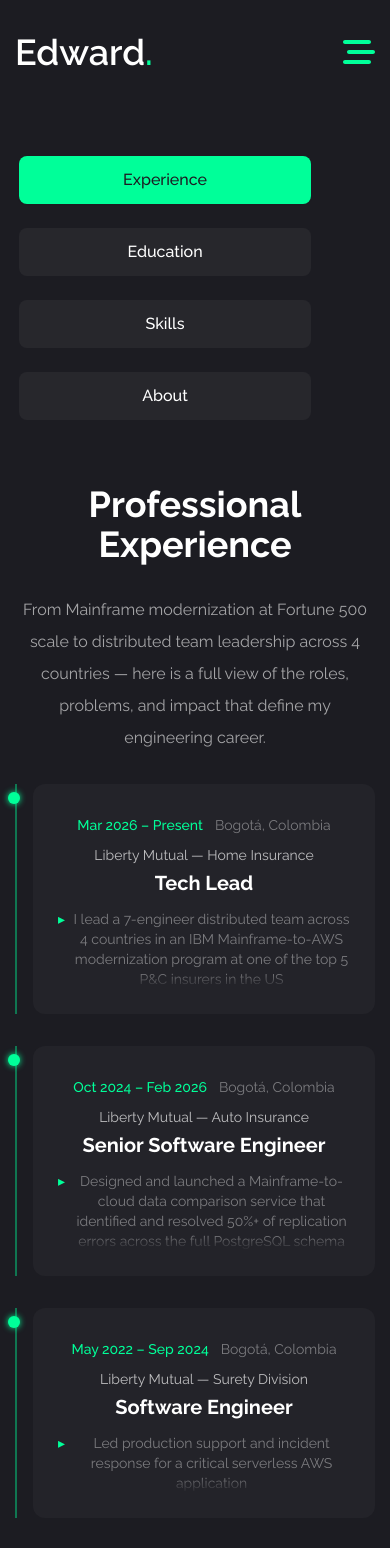
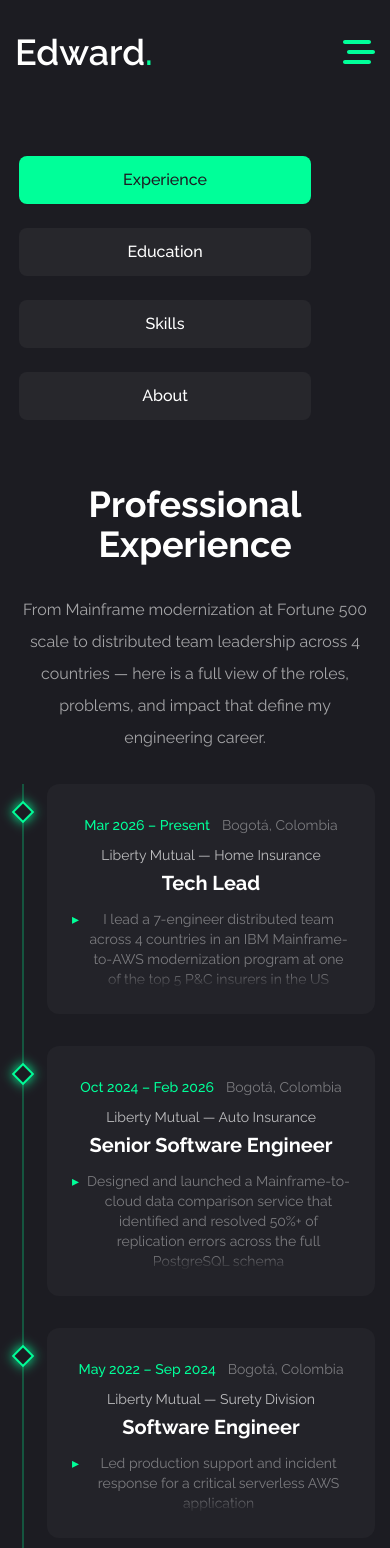
Before and after one commit to edwardramirez31/architech-portfolio, a Next.js app: page /resume in a window 390 px wide. Shown: the top 1548 px of the page. Built offline with nearby package versions, Linux system fonts and the light colour scheme.

Commit message:
feat: timeline for mobile devices

```diff
--- a/app/resume/ExperienceTimeline.tsx
+++ b/app/resume/ExperienceTimeline.tsx
@@ -120,15 +120,38 @@ const TimelineNode: React.FC<TimelineNodeProps> = ({
       transition={{ delay: 0.15, duration: 0.6, ease: 'easeOut' }}
       className="relative flex items-start xl:mb-0 mb-8"
     >
-      {/* Mobile: left border layout */}
-      <div className="xl:hidden flex gap-4 w-full border-l-2 border-accent/40 pl-4">
+      {/* Mobile: left line layout */}
+      <div className="xl:hidden w-full pl-8">
         <motion.div
-          className="absolute -left-[7px] top-2 w-3 h-3 rounded-full bg-accent"
-          initial={{ scale: 0 }}
+          className="absolute left-0 top-5 w-4 h-4 bg-primary border-2 border-accent z-10"
+          initial={{ scale: 0, rotate: 45 }}
           animate={
-            inView ? { scale: 1, boxShadow: '0 0 6px #00ff99' } : { scale: 0 }
+            inView
+              ? {
+                  scale: 1,
+                  rotate: 45,
+                  boxShadow: [
+                    '0 0 4px #00ff99',
+                    '0 0 12px #00ff99',
+                    '0 0 4px #00ff99',
+                  ],
+                }
+              : { scale: 0, rotate: 45 }
           }
-          transition={{ delay: 0.35, duration: 0.3, ease: 'easeOut' }}
+          transition={
+            inView
+              ? {
+                  scale: { delay: 0.35, duration: 0.3, ease: 'easeOut' },
+                  rotate: { duration: 0 },
+                  boxShadow: {
+                    delay: 0.65,
+                    duration: 2,
+                    repeat: Infinity,
+                    ease: 'easeInOut',
+                  },
+                }
+              : { scale: { duration: 0.2 }, rotate: { duration: 0 } }
+          }
         />
         <Card
           item={item}
@@ -236,9 +259,16 @@ const ExperienceTimeline: React.FC<Props> = ({
       </p>
 
       <div className="relative">
-        {/* Center line — scaleY tied to visibleCount so it only ever grows */}
+        {/* Desktop center line */}
         <motion.div
           className="hidden xl:block absolute left-1/2 -translate-x-1/2 w-[2px] bg-accent/25"
+          style={{ transformOrigin: 'top', height: '100%' }}
+          animate={{ scaleY: visibleCount / details.length }}
+          transition={{ duration: 0.6, ease: 'easeOut' }}
+        />
+        {/* Mobile left line — same grow-and-stay logic */}
+        <motion.div
+          className="block xl:hidden absolute left-[7px] w-[2px] bg-accent/25"
           style={{ transformOrigin: 'top', height: '100%' }}
           animate={{ scaleY: visibleCount / details.length }}
           transition={{ duration: 0.6, ease: 'easeOut' }}
--- a/package.json
+++ b/package.json
@@ -1,6 +1,6 @@
 {
   "name": "portfolio",
-  "version": "0.1.0",
+  "version": "0.2.0",
   "private": true,
   "scripts": {
     "dev": "next dev",
```
Also changed, not shown: 2 other files (tests, documents, lock files or other folders).
